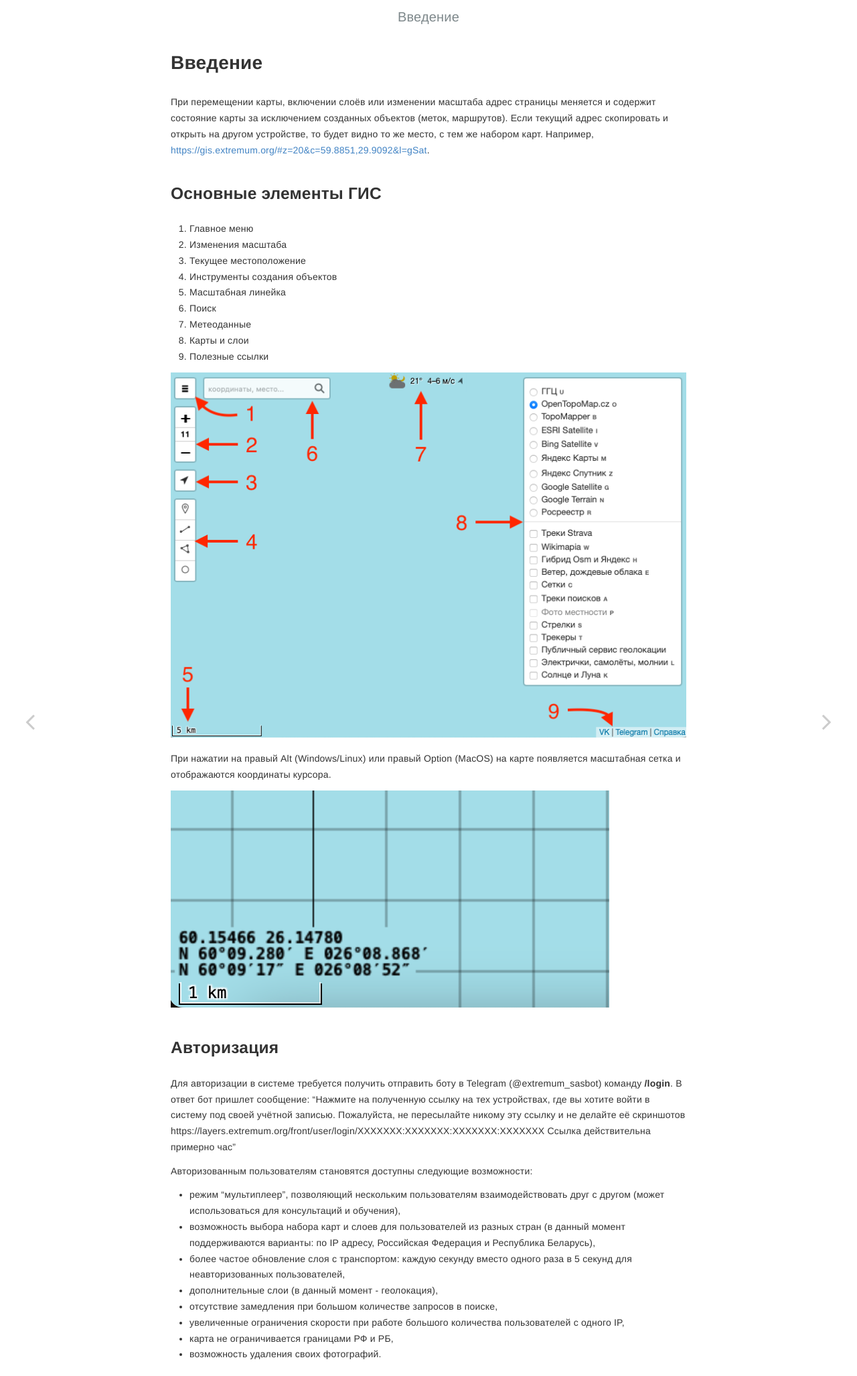
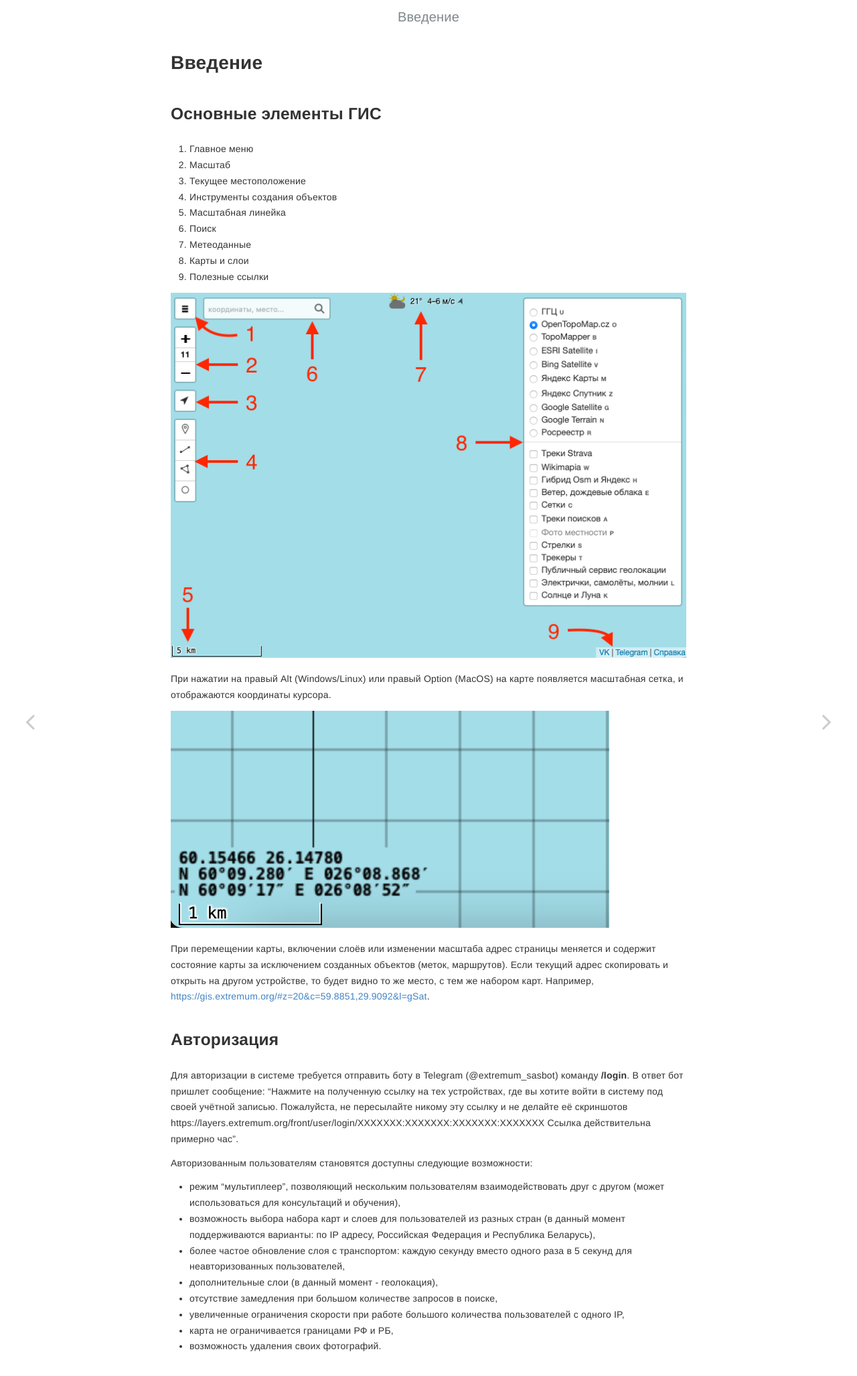
Before and after one commit to extremum-search-and-rescue/help.gis, a Jekyll site: the page built from _posts/2023-05-20-intro.md, in a window 1280 px wide. Shown: the whole page at 67% size. Built offline with Jekyll 4.4.1, drawn with Linux system fonts in a browser that asks for light colours; part of the change alters nothing that is shown.

Commit message:
Update 2023-05-20-intro.md

```diff
--- a/_posts/2023-05-20-intro.md
+++ b/_posts/2023-05-20-intro.md
@@ -4,11 +4,9 @@ date: 2023-05-20
 layout: post
 ---
 
-При перемещении карты, включении слоёв или изменении масштаба адрес страницы меняется и содержит состояние карты за исключением созданных объектов (меток, маршрутов). Если текущий адрес скопировать и открыть на другом устройстве, то будет видно то же место, с тем же набором карт. Например, [https://gis.extremum.org/#z=20&c=59.8851,29.9092&l=gSat](https://gis.extremum.org/#z=20&c=59.8851,29.9092&l=gSat).
-
 ## Основные элементы ГИС
 1. Главное меню
-2. Изменения масштаба
+2. Масштаб
 3. Текущее местоположение
 4. Инструменты создания объектов
 5. Масштабная линейка
@@ -19,12 +17,14 @@ layout: post
 
 ![Основные элементы ГИС - alt](/assets/images/intro/main-elements.png)
 
-При нажатии на правый Alt (Windows/Linux) или правый Option (MacOS) на карте появляется масштабная сетка и отображаются координаты курсора.
+При нажатии на правый Alt (Windows/Linux) или правый Option (MacOS) на карте появляется масштабная сетка, и отображаются координаты курсора.
 
 ![Сетка ГИС - alt](/assets/images/intro/grid-overlay.png)
 
+При перемещении карты, включении слоёв или изменении масштаба адрес страницы меняется и содержит состояние карты за исключением созданных объектов (меток, маршрутов). Если текущий адрес скопировать и открыть на другом устройстве, то будет видно то же место, с тем же набором карт. Например, [https://gis.extremum.org/#z=20&c=59.8851,29.9092&l=gSat](https://gis.extremum.org/#z=20&c=59.8851,29.9092&l=gSat).
+
 ## Авторизация
-Для авторизации в системе требуется получить отправить боту в Telegram (@extremum_sasbot) команду **/login**. В ответ бот пришлет сообщение: "Нажмите на полученную ссылку на тех устройствах, где вы хотите войти в систему под своей учётной записью. Пожалуйста, не пересылайте никому эту ссылку и не делайте её скриншотов https://layers.extremum.org/front/user/login/XXXXXXX:XXXXXXX:XXXXXXX:XXXXXXX Ссылка действительна примерно час"
+Для авторизации в системе требуется отправить боту в Telegram (@extremum_sasbot) команду **/login**. В ответ бот пришлет сообщение: "Нажмите на полученную ссылку на тех устройствах, где вы хотите войти в систему под своей учётной записью. Пожалуйста, не пересылайте никому эту ссылку и не делайте её скриншотов https://layers.extremum.org/front/user/login/XXXXXXX:XXXXXXX:XXXXXXX:XXXXXXX Ссылка действительна примерно час".
 
 Авторизованным пользователям становятся доступны следующие возможности:
 - режим "мультиплеер", позволяющий нескольким пользователям взаимодействовать друг с другом (может использоваться для консультаций и обучения),
```
